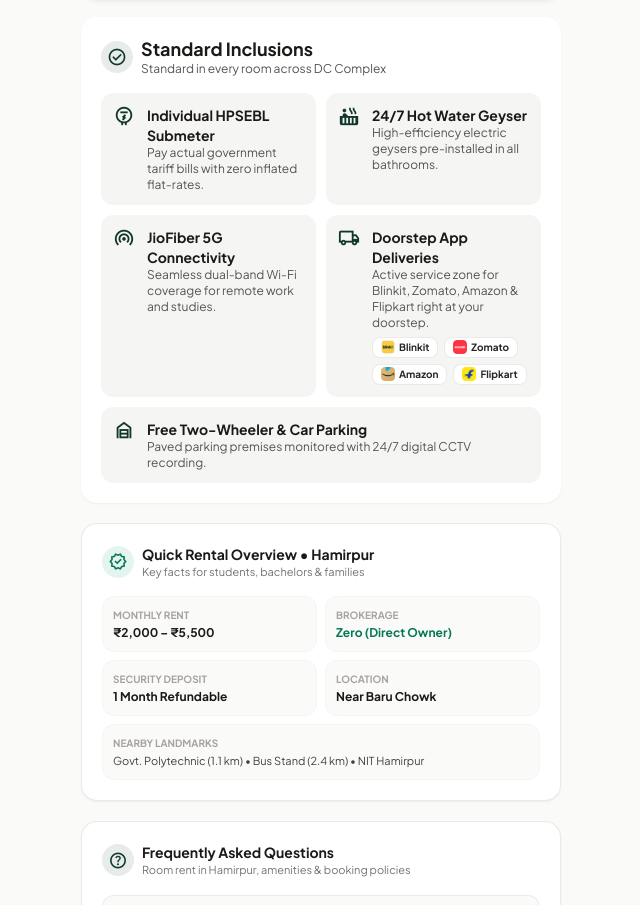
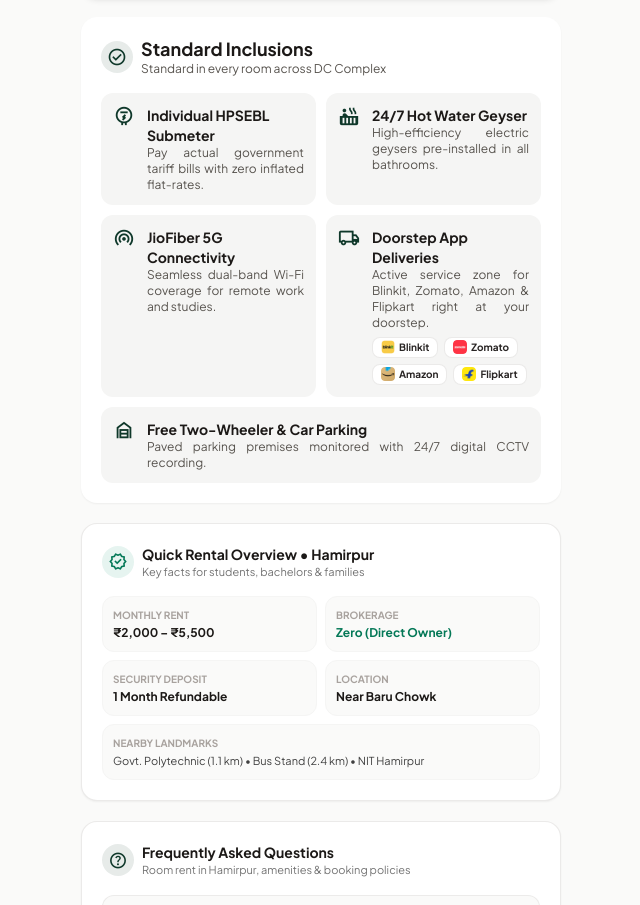
Before and after one commit to KarnailSingh87/dcomplex, a website built with Vite: page rooms.html in a window 1280 px wide. Shown: the part 1989-2894 px from the top of the page, without its empty margins (319-959 px from the left). Built offline with nearby package versions, Linux system fonts and the light colour scheme; some packages are replaced by stand-ins of ours.

Commit message:
refactor: improve room inclusions layout and justify description text in rooms.html

```diff
--- a/rooms.html
+++ b/rooms.html
@@ -444,33 +444,33 @@
 <!-- Inclusion 1 -->
 <div class="p-3 rounded-xl bg-surface-container flex items-start gap-3">
 <span class="material-symbols-outlined text-primary text-[22px] flex-shrink-0">electric_meter</span>
-<div class="flex flex-col">
+<div class="flex flex-col flex-1">
 <span class="font-label-md text-label-md text-on-surface font-bold">Individual HPSEBL Submeter</span>
-<span class="font-body-sm text-body-sm text-on-surface-variant">Pay actual government tariff bills with zero inflated flat-rates.</span>
+<p class="font-body-sm text-body-sm text-on-surface-variant text-justify" style="text-align: justify; text-justify: inter-word;">Pay actual government tariff bills with zero inflated flat-rates.</p>
 </div>
 </div>
 <!-- Inclusion 2 -->
 <div class="p-3 rounded-xl bg-surface-container flex items-start gap-3">
 <span class="material-symbols-outlined text-primary text-[22px] flex-shrink-0">hot_tub</span>
-<div class="flex flex-col">
+<div class="flex flex-col flex-1">
 <span class="font-label-md text-label-md text-on-surface font-bold">24/7 Hot Water Geyser</span>
-<span class="font-body-sm text-body-sm text-on-surface-variant">High-efficiency electric geysers pre-installed in all bathrooms.</span>
+<p class="font-body-sm text-body-sm text-on-surface-variant text-justify" style="text-align: justify; text-justify: inter-word;">High-efficiency electric geysers pre-installed in all bathrooms.</p>
 </div>
 </div>
 <!-- Inclusion 3 -->
 <div class="p-3 rounded-xl bg-surface-container flex items-start gap-3">
 <span class="material-symbols-outlined text-primary text-[22px] flex-shrink-0">wifi_tethering</span>
-<div class="flex flex-col">
+<div class="flex flex-col flex-1">
 <span class="font-label-md text-label-md text-on-surface font-bold">JioFiber 5G Connectivity</span>
-<span class="font-body-sm text-body-sm text-on-surface-variant">Seamless dual-band Wi-Fi coverage for remote work and studies.</span>
+<p class="font-body-sm text-body-sm text-on-surface-variant text-justify" style="text-align: justify; text-justify: inter-word;">Seamless dual-band Wi-Fi coverage for remote work and studies.</p>
 </div>
 </div>
 <!-- Inclusion 4 -->
 <div class="p-3 rounded-xl bg-surface-container flex items-start gap-3">
 <span class="material-symbols-outlined text-primary text-[22px] flex-shrink-0">local_shipping</span>
-<div class="flex flex-col">
+<div class="flex flex-col flex-1">
 <span class="font-label-md text-label-md text-on-surface font-bold">Doorstep App Deliveries</span>
-<span class="font-body-sm text-body-sm text-on-surface-variant">Active service zone for Blinkit, Zomato, Amazon &amp; Flipkart right at your doorstep.</span>
+<p class="font-body-sm text-body-sm text-on-surface-variant text-justify" style="text-align: justify; text-justify: inter-word;">Active service zone for Blinkit, Zomato, Amazon &amp; Flipkart right at your doorstep.</p>
 <div class="flex flex-wrap items-center gap-1.5 mt-1.5">
   <span class="inline-flex items-center gap-1 px-2 py-0.5 rounded-lg bg-white border border-neutral-200/80 text-[10px] font-bold text-neutral-800 shadow-2xs">
     <img src="/images/delivery/blinkit.png" alt="Blinkit" class="w-3.5 h-3.5 rounded object-cover" /> Blinkit
@@ -490,9 +490,9 @@
 <!-- Inclusion 5 -->
 <div class="p-3 rounded-xl bg-surface-container flex items-start gap-3 sm:col-span-2">
 <span class="material-symbols-outlined text-primary text-[22px] flex-shrink-0">garage_home</span>
-<div class="flex flex-col">
+<div class="flex flex-col flex-1">
 <span class="font-label-md text-label-md text-on-surface font-bold">Free Two-Wheeler &amp; Car Parking</span>
-<span class="font-body-sm text-body-sm text-on-surface-variant">Paved parking premises monitored with 24/7 digital CCTV recording.</span>
+<p class="font-body-sm text-body-sm text-on-surface-variant text-justify" style="text-align: justify; text-justify: inter-word;">Paved parking premises monitored with 24/7 digital CCTV recording.</p>
 </div>
 </div>
 </div>
```
